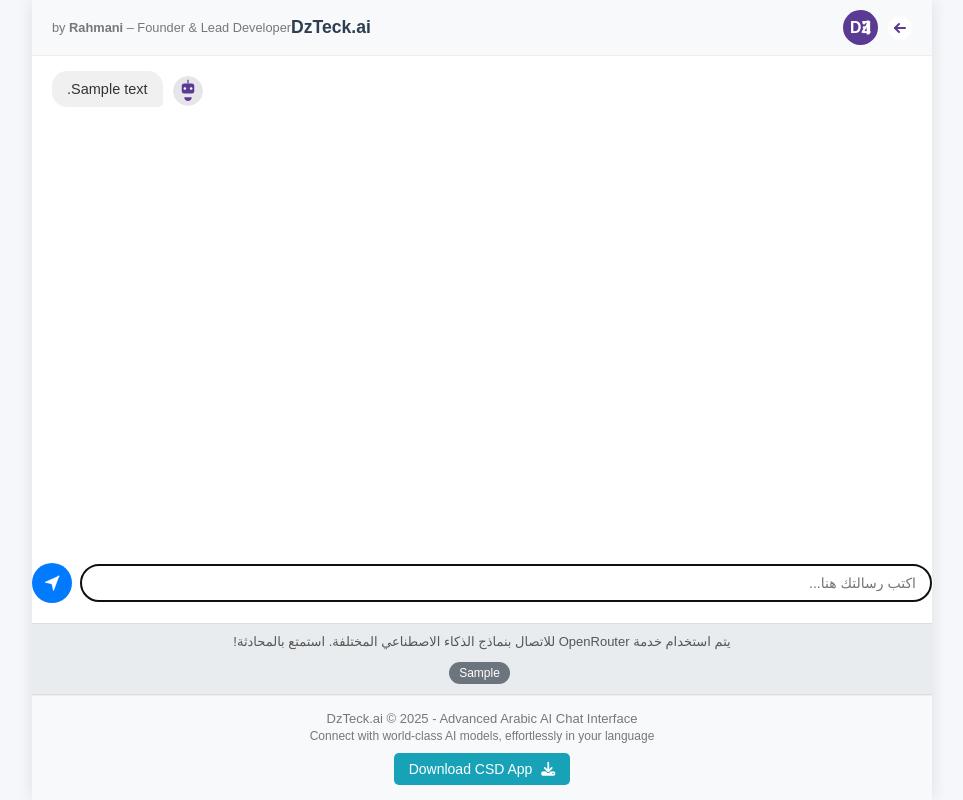
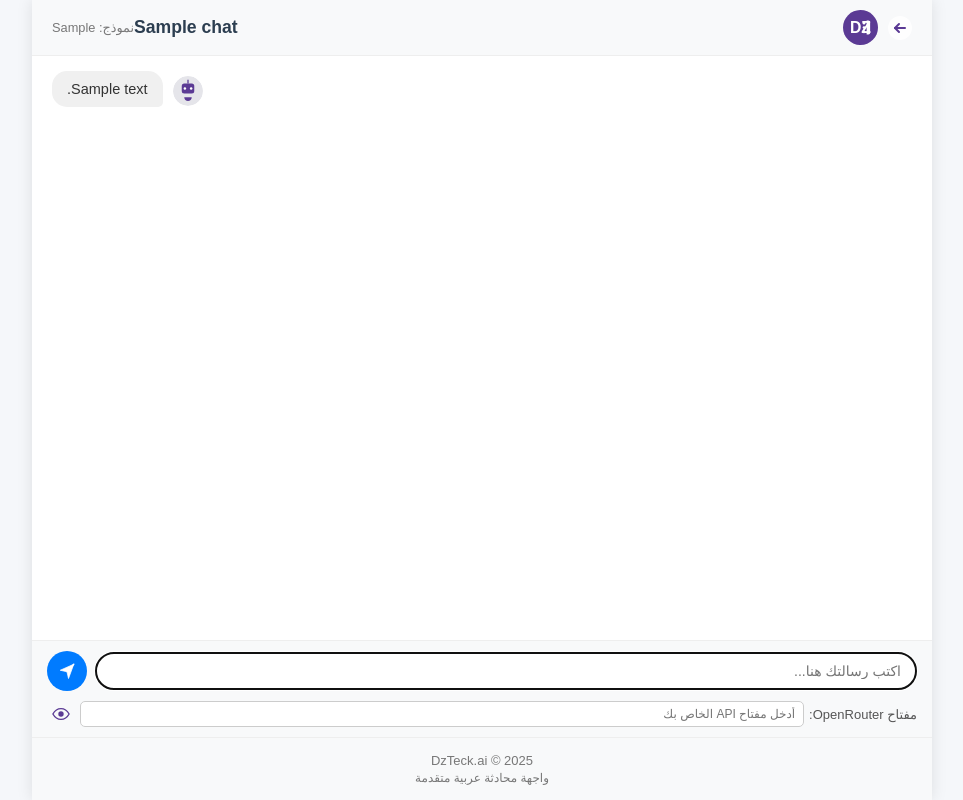
Before and after one commit to RABEH2024/dzteck_chat, a Flask app: template templates/chat.html in a window 1280 px wide. Shown: the whole page, without its empty margins (158-1121 px from the left). Run offline with Flask 3, Linux system fonts and the light colour scheme; the template is opened without the code that fills it: values that come from a table or form of the project are taken from there, others are empty; tables that the repository leaves empty hold one stand-in row (values such as "Sample post").

Commit message:
Update chat.html

```diff
--- a/templates/chat.html
+++ b/templates/chat.html
@@ -3,164 +3,103 @@
 <head>
     <meta charset="UTF-8">
     <meta name="viewport" content="width=device-width, initial-scale=1.0">
-    <title>{{ chat.title }} - DzTeck.ai</title>
+    <!-- يجب أن يكون العنوان ديناميكيًا من الخادم -->
+    <title>{{ chat.title | default('محادثة جديدة') }} - DzTeck.ai</title>
     <meta name="description" content="DzTeck.ai - واجهة محادثة ذكية تعمل بالذكاء الاصطناعي بواسطة OpenRouter">
-    <!-- Font Awesome for icons -->
     <link rel="stylesheet" href="https://cdnjs.cloudflare.com/ajax/libs/font-awesome/6.4.0/css/all.min.css">
-    <!-- Custom CSS -->
+    <!-- *** تأكد من ربط ملف CSS الموحد والصحيح *** -->
     <link rel="stylesheet" href="{{ url_for('static', filename='css/style.css') }}">
-    <!-- Inline styles removed for clarity, assuming they are (or should be) in style.css -->
 </head>
 <body>
     <div class="chat-container">
         <header class="chat-header">
             <div class="logo">
                 <a href="{{ url_for('index') }}" class="back-button">
-                    <!-- تأكد من وجود هذا الملف أو استبدله بـ Font Awesome -->
-                    <img src="{{ url_for('static', filename='img/back-icon.svg') }}" alt="Back" class="back-icon">
-                    <!-- بديل Font Awesome: <i class="fas fa-arrow-right"></i> -->
+                    <!-- تأكد من أن مسار الأيقونة صحيح أو استخدم Font Awesome -->
+                    <img src="{{ url_for('static', filename='img/back-icon.svg') }}" alt="رجوع" class="back-icon" onerror="this.style.display='none'; this.onerror=null;">
+                    <!-- بديل Font Awesome إذا لم تعمل الصورة -->
+                    <!-- <i class="fas fa-arrow-right back-icon"></i> -->
                 </a>
                 <img src="{{ url_for('static', filename='img/logo.svg') }}" alt="DzTeck Logo" class="logo-img">
             </div>
             <div class="header-content">
-                <h1 class="site-name">DzTeck.ai</h1>
-                <span class="creator-info">by <strong>Rahmani</strong> – Founder & Lead Developer</span>
+                <!-- العنوان يمكن أن يكون عنوان المحادثة -->
+                <h1 class="site-name">{{ chat.title | default('DzTeck.ai') }}</h1>
+                <span class="creator-info">نموذج: {{ chat.model | default('غير محدد') }}</span>
             </div>
         </header>
 
+        <!-- منطقة عرض الرسائل -->
         <div class="chat-box" id="chat-box">
+            <!-- رسالة ترحيب أولية (إذا كانت المحادثة جديدة) -->
+            {% if not messages %}
+             <div class="message bot-message">
+                <div class="message-icon">
+                    <img src="{{ url_for('static', filename='img/bot-icon.svg') }}" alt="Bot">
+                </div>
+                <div class="message-content">
+                    مرحباً بك في DzTeck! كيف يمكنني مساعدتك اليوم؟
+                </div>
+            </div>
+            {% endif %}
+
+            <!-- عرض الرسائل المحفوظة من الخادم -->
             {% for message in messages %}
-                {% if message.role != 'system' %}
-                    {# --- إضافة data-message-id هنا --- #}
-                    {# --- تأكد من أن message.id متاح من الـ backend --- #}
-                    <div class="message {{ 'user-message' if message.role == 'user' else 'bot-message' }}" data-message-id="{{ message.id | default('unknown') }}">
-                        <div class="message-icon">
-                            <img src="{{ url_for('static', filename='img/user-icon.svg' if message.role == 'user' else 'img/bot-icon.svg') }}" alt="{{ message.role }}">
-                        </div>
-                        <div class="message-content">
-                            {{ message.content | safe }} {# استخدم safe إذا كان المحتوى قد يتضمن HTML بسيط تم إنشاؤه بأمان #}
+                {# --- تأكد من أن message.id متاح من الخادم --- #}
+                <div class="message {{ 'user-message' if message.role == 'user' else 'bot-message' }}" data-message-id="{{ message.id | default('unknown_id_' + loop.index|string) }}">
+                    <div class="message-icon">
+                        <img src="{{ url_for('static', filename='img/user-icon.svg' if message.role == 'user' else 'img/bot-icon.svg') }}" alt="{{ message.role }}">
+                    </div>
+                    <div class="message-content">
+                        {# استخدم safe إذا كان المحتوى يتضمن HTML/Markdown تم تحويله بأمان #}
+                        {{ message.content | safe }}
 
-                            {# --- إضافة زر الحذف للمستخدم فقط --- #}
-                            {% if message.role == 'user' %}
-                            <button class="delete-msg-btn" title="حذف الرسالة" data-message-id="{{ message.id | default('unknown') }}">
-                                <i class="fas fa-trash-alt"></i>
-                            </button>
-                            {% endif %}
-                            {# --- نهاية زر الحذف --- #}
-                        </div>
+                        {# --- إضافة زر الحذف لرسائل المستخدم فقط --- #}
+                        {% if message.role == 'user' %}
+                        <button class="delete-msg-btn" title="حذف الرسالة" data-msg-id="{{ message.id | default('unknown_id_' + loop.index|string) }}">
+                            <i class="fas fa-trash-alt"></i>
+                        </button>
+                        {% endif %}
+                        {# --- نهاية زر الحذف --- #}
                     </div>
-                {% endif %}
+                </div>
             {% endfor %}
+            <!-- سيتم إضافة الرسائل الجديدة هنا بواسطة JavaScript -->
         </div>
+        <!-- نهاية منطقة عرض الرسائل -->
 
-        <div class="input-area">
-            <input type="text" id="user-input" placeholder="اكتب رسالتك هنا...">
-            <button id="send-button">
-                <!-- تأكد من وجود هذا الملف أو استبدله بـ Font Awesome -->
-                <img src="{{ url_for('static', filename='img/send-icon.svg') }}" alt="إرسال">
-                <!-- بديل Font Awesome: <i class="fas fa-paper-plane"></i> -->
-            </button>
+        <!-- منطقة الإدخال ومفتاح API -->
+        <div class="input-section">
+            <div class="input-area">
+                <input type="text" id="user-input" placeholder="اكتب رسالتك هنا..." autocomplete="off">
+                <button id="send-button" title="إرسال">
+                    <!-- تأكد من وجود الأيقونة أو استخدم Font Awesome -->
+                    <img src="{{ url_for('static', filename='img/send-icon.svg') }}" alt="إرسال" onerror="this.style.display='none'; this.onerror=null;">
+                    <!-- <i class="fas fa-paper-plane"></i> -->
+                </button>
+            </div>
+            <div class="api-key-area">
+                <label for="api-key">مفتاح OpenRouter:</label>
+                <input type="password" id="api-key" placeholder="أدخل مفتاح API الخاص بك">
+                <button id="toggle-api-key" title="إظهار/إخفاء المفتاح">
+                    <img src="{{ url_for('static', filename='img/eye-icon.svg') }}" alt="Toggle Visibility" onerror="this.style.display='none'; this.onerror=null;">
+                    <!-- <i class="fas fa-eye"></i> -->
+                </button>
+            </div>
         </div>
-
-        <div class="info-banner">
-            <p class="info-text">يتم استخدام خدمة OpenRouter للاتصال بنماذج الذكاء الاصطناعي المختلفة. استمتع بالمحادثة!</p>
-            <div class="model-badge">{{ chat.model }}</div>
-        </div>
+        <!-- نهاية منطقة الإدخال -->
 
         <footer class="chat-footer">
-            <p>DzTeck.ai © 2025 - Advanced Arabic AI Chat Interface</p>
-            <p class="footer-tagline">Connect with world-class AI models, effortlessly in your language</p>
-            <a href="#" class="download-app-button">
-                <i class="fas fa-download"></i> Download CSD App
-            </a>
+            <p>DzTeck.ai © 2025</p>
+            <p class="footer-tagline">واجهة محادثة عربية متقدمة</p>
         </footer>
+
+        <!-- Hidden Fields (تأكد من تمرير هذه القيم من الخادم) -->
+        <input type="hidden" id="chat-id" value="{{ chat.id | default('new') }}">
+        <input type="hidden" id="model-name" value="{{ chat.model | default('mistralai/mistral-7b-instruct-v0.2') }}">
     </div>
 
-    <!-- Hidden Fields -->
-    <input type="hidden" id="chat-id" value="{{ chat.id }}">
-    <input type="hidden" id="model-name" value="{{ chat.model }}">
-
-    <!-- Scripts -->
-    <script src="{{ url_for('static', filename='js/chat.js') }}"></script>
-    {# --- إضافة كود JavaScript للحذف هنا أو في ملف chat.js --- #}
-    <script>
-        document.addEventListener('DOMContentLoaded', () => {
-            const chatBox = document.getElementById('chat-box');
-            const chatId = document.getElementById('chat-id').value;
-
-            if (chatBox) {
-                chatBox.addEventListener('click', function(event) {
-                    // ابحث عن زر الحذف الذي تم النقر عليه أو أحد عناصره الداخلية (الأيقونة)
-                    const deleteButton = event.target.closest('.delete-msg-btn');
-
-                    if (deleteButton) {
-                        const messageId = deleteButton.dataset.messageId;
-                        const messageElement = deleteButton.closest('.message');
-
-                        if (messageId && messageId !== 'unknown' && messageElement) {
-                            if (confirm('هل أنت متأكد أنك تريد حذف هذه الرسالة؟')) {
-                                console.log(`Requesting delete for chat ${chatId}, message ${messageId}`);
-
-                                // !!! استدعاء الـ Backend هنا !!!
-                                fetch(`/delete_message/${chatId}/${messageId}`, { // <-- تأكد من أن هذا المسار صحيح
-                                    method: 'DELETE', // أو POST حسب تصميمك
-                                    headers: {
-                                        'Content-Type': 'application/json',
-                                        // قد تحتاج إلى إضافة headers للمصادقة إذا لزم الأمر
-                                        // 'X-CSRFToken': '{{ csrf_token() }}' // مثال لـ Flask/Django CSRF
-                                    },
-                                })
-                                .then(response => {
-                                    if (!response.ok) {
-                                        // إذا فشل الطلب، حاول قراءة الرسالة النصية للخطأ
-                                        return response.text().then(text => {
-                                            throw new Error(`فشل حذف الرسالة: ${response.status} ${response.statusText} - ${text}`);
-                                        });
-                                    }
-                                    // قد يعيد الخادم استجابة JSON أو فقط حالة نجاح
-                                    // return response.json(); // إذا كان الخادم يعيد JSON
-                                    return { success: true }; // افتراض النجاح إذا كانت الاستجابة OK
-                                })
-                                .then(data => {
-                                    if (data.success) {
-                                        console.log('Message deleted successfully on server.');
-                                        // إزالة الرسالة من الواجهة
-                                        messageElement.remove();
-                                        // يمكنك إضافة إشعار صغير هنا
-                                        alert('تم حذف الرسالة بنجاح.');
-                                    } else {
-                                        // في حالة وجود بيانات خطأ مخصصة من الخادم
-                                        throw new Error(data.error || 'فشل حذف الرسالة لسبب غير معروف.');
-                                    }
-                                })
-                                .catch(error => {
-                                    console.error('Error deleting message:', error);
-                                    alert(`حدث خطأ أثناء حذف الرسالة: ${error.message}`);
-                                });
-                            }
-                        } else {
-                            console.warn('Could not find message ID or message element for deletion.');
-                        }
-                    }
-                });
-            }
-
-            // ----- الكود الحالي في chat.js يجب أن يبقى هنا أو يتم دمجه -----
-            // مثال: ربط زر الإرسال وما إلى ذلك...
-            const sendButton = document.getElementById('send-button');
-            const userInput = document.getElementById('user-input');
-            // ... باقي الكود من chat.js ...
-             // دالة للتمرير لأسفل
-            function scrollToBottom() {
-                if (chatBox) {
-                    chatBox.scrollTop = chatBox.scrollHeight;
-                }
-            }
-            // التمرير لأسفل عند التحميل
-            scrollToBottom();
-
-        });
-    </script>
-
+    <!-- *** ربط ملف JavaScript الخاص بالدردشة والذي يحتوي الآن على منطق الحذف *** -->
+    <script src="{{ url_for('static', filename='js/script.js') }}"></script>
 </body>
 </html>
```
